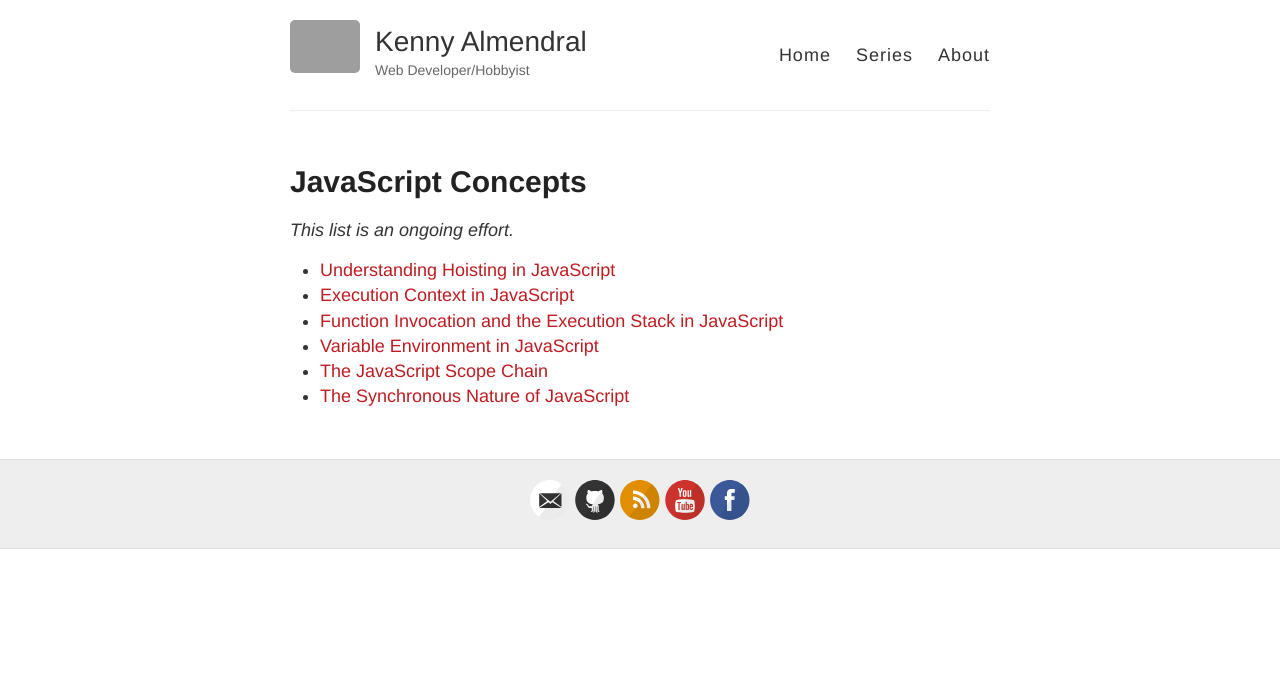
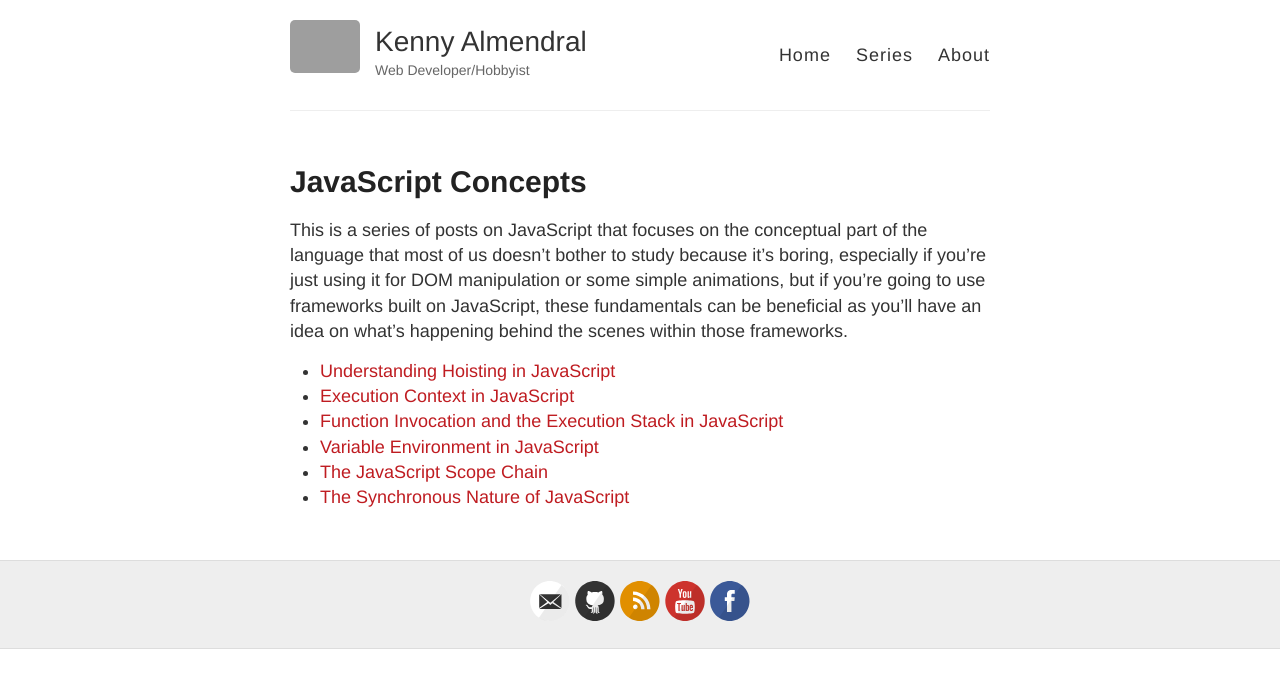
Before and after one commit to kennyalmendral/kennyalmendral.github.io, a Jekyll site: the page built from javascript-concepts.md, in a window 1280 px wide. Shown: the top 688 px of the page. Built offline with Jekyll 4.4.1, drawn with Linux system fonts in a browser that asks for light colours; grey boxes are pictures that could not be loaded.

Commit message:
Update javascript-concepts.md

```diff
--- a/javascript-concepts.md
+++ b/javascript-concepts.md
@@ -4,7 +4,7 @@ title: JavaScript Concepts
 permalink: /javascript-concepts/
 ---
 
-_This list is an ongoing effort._
+This is a series of posts on JavaScript that focuses on the conceptual part of the language that most of us doesn't bother to study because it's boring, especially if you're just using it for DOM manipulation or some simple animations, but if you're going to use frameworks built on JavaScript, these fundamentals can be beneficial as you'll have an idea on what's happening behind the scenes within those frameworks.
 
 + [Understanding Hoisting in JavaScript](https://kennyalmendral.github.io/understanding-javascript-hoisting/){:target="_blank"}
 + [Execution Context in JavaScript](https://kennyalmendral.github.io/javascript-execution-context/){:target="_blank"}
```
